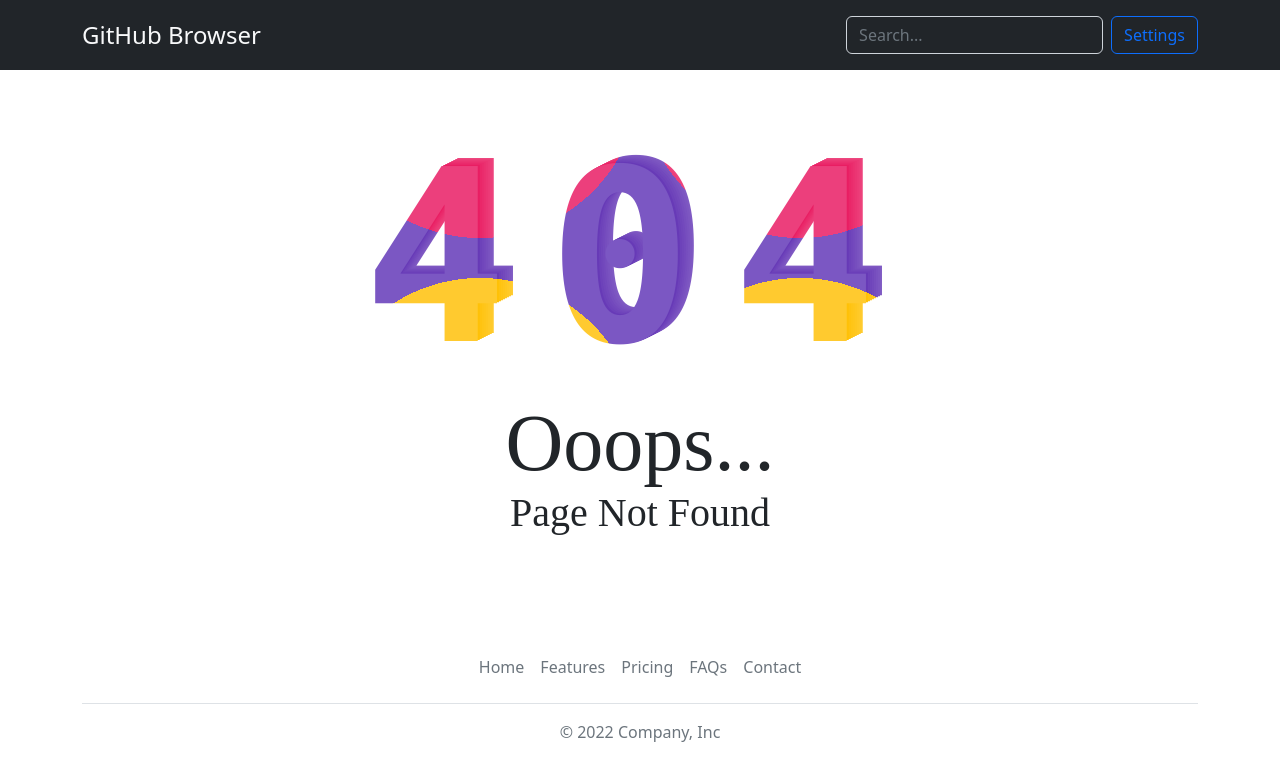
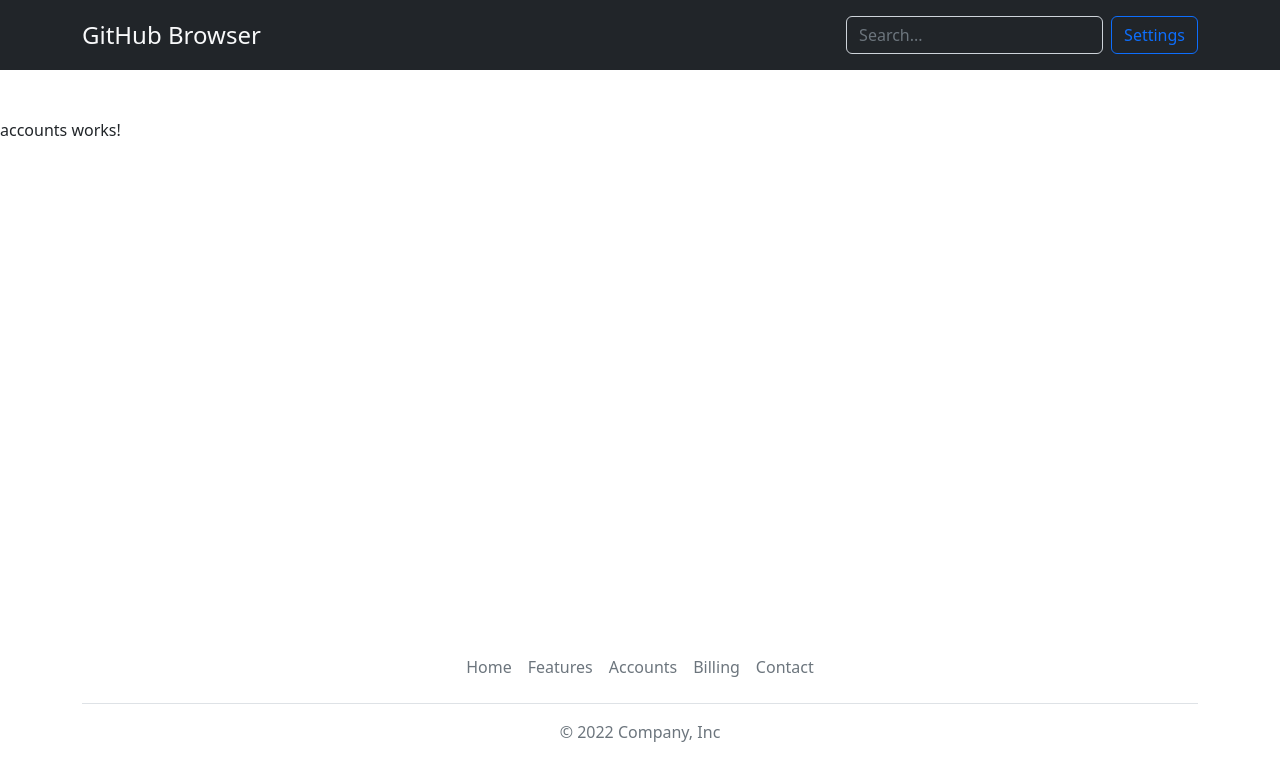
Before and after one commit to skaasguru/Siemens-Github-Browser, an Angular app: page /accounts in a window 1280 px wide. Before the commit this address had no page. Shown: the top 780 px of the page. Built offline with nearby package versions, Linux system fonts and the light colour scheme.

Commit message:
Added NgModules for Lazy Loading

```diff
--- /dev/null
+++ b/src/app/accounts/accounts-routing.module.ts
@@ -0,0 +1,11 @@
+import { NgModule } from '@angular/core';
+import { RouterModule, Routes } from '@angular/router';
+import { AccountsComponent } from './accounts.component';
+
+const routes: Routes = [{ path: '', component: AccountsComponent }];
+
+@NgModule({
+  imports: [RouterModule.forChild(routes)],
+  exports: [RouterModule]
+})
+export class AccountsRoutingModule { }
--- /dev/null
+++ b/src/app/accounts/accounts.component.html
@@ -0,0 +1 @@
+<p>accounts works!</p>
--- /dev/null
+++ b/src/app/accounts/accounts.component.ts
@@ -0,0 +1,15 @@
+import { Component, OnInit } from '@angular/core';
+
+@Component({
+  selector: 'app-accounts',
+  templateUrl: './accounts.component.html',
+  styleUrls: ['./accounts.component.css']
+})
+export class AccountsComponent implements OnInit {
+
+  constructor() { }
+
+  ngOnInit(): void {
+  }
+
+}
--- a/src/app/app-routing.module.ts
+++ b/src/app/app-routing.module.ts
@@ -14,6 +14,8 @@ const routes: Routes = [
   { path: 'profile/:login', component: ProfileDetailComponent, resolve: { profileDetail: ProfileDetailResolver}},
   { path: 'settings', component: SettingsComponent, canActivate: [AuthenticationGuard]},
   { path: 'contact', component: ContactComponent},
+  { path: 'billing', loadChildren: () => import('./billing/billing.module').then(m => m.BillingModule) },
+  { path: 'accounts', loadChildren: () => import('./accounts/accounts.module').then(m => m.AccountsModule) },
   { path: '**', component: PageNotFoundComponent}
 ];
 
--- /dev/null
+++ b/src/app/billing/billing-routing.module.ts
@@ -0,0 +1,11 @@
+import { NgModule } from '@angular/core';
+import { RouterModule, Routes } from '@angular/router';
+import { BillingComponent } from './billing.component';
+
+const routes: Routes = [{ path: '', component: BillingComponent }];
+
+@NgModule({
+  imports: [RouterModule.forChild(routes)],
+  exports: [RouterModule]
+})
+export class BillingRoutingModule { }
--- /dev/null
+++ b/src/app/billing/billing.component.html
@@ -0,0 +1 @@
+<p>billing works!</p>
--- /dev/null
+++ b/src/app/billing/billing.component.ts
@@ -0,0 +1,15 @@
+import { Component, OnInit } from '@angular/core';
+
+@Component({
+  selector: 'app-billing',
+  templateUrl: './billing.component.html',
+  styleUrls: ['./billing.component.css']
+})
+export class BillingComponent implements OnInit {
+
+  constructor() { }
+
+  ngOnInit(): void {
+  }
+
+}
--- a/src/app/footer/footer.component.html
+++ b/src/app/footer/footer.component.html
@@ -3,8 +3,8 @@
         <ul class="nav justify-content-center border-bottom pb-3 mb-3">
             <li class="nav-item"><a href="#" class="nav-link px-2 text-muted">Home</a></li>
             <li class="nav-item"><a href="#" class="nav-link px-2 text-muted">Features</a></li>
-            <li class="nav-item"><a href="#" class="nav-link px-2 text-muted">Pricing</a></li>
-            <li class="nav-item"><a href="#" class="nav-link px-2 text-muted">FAQs</a></li>
+            <li class="nav-item"><a routerLink="accounts" class="nav-link px-2 text-muted">Accounts</a></li>
+            <li class="nav-item"><a routerLink="billing" class="nav-link px-2 text-muted">Billing</a></li>
             <li class="nav-item"><a routerLink="contact" class="nav-link px-2 text-muted">Contact</a></li>
         </ul>
         <p class="text-center text-muted">&copy; 2022 Company, Inc</p>
```
Also changed, not shown: src/app/accounts/accounts.module.ts (added, +17 -0 lines), src/app/billing/billing.module.ts (added, +17 -0 lines), src/app/accounts/accounts.component.css (added), src/app/billing/billing.component.css (added), 2 other files (tests, documents, lock files or other folders).
